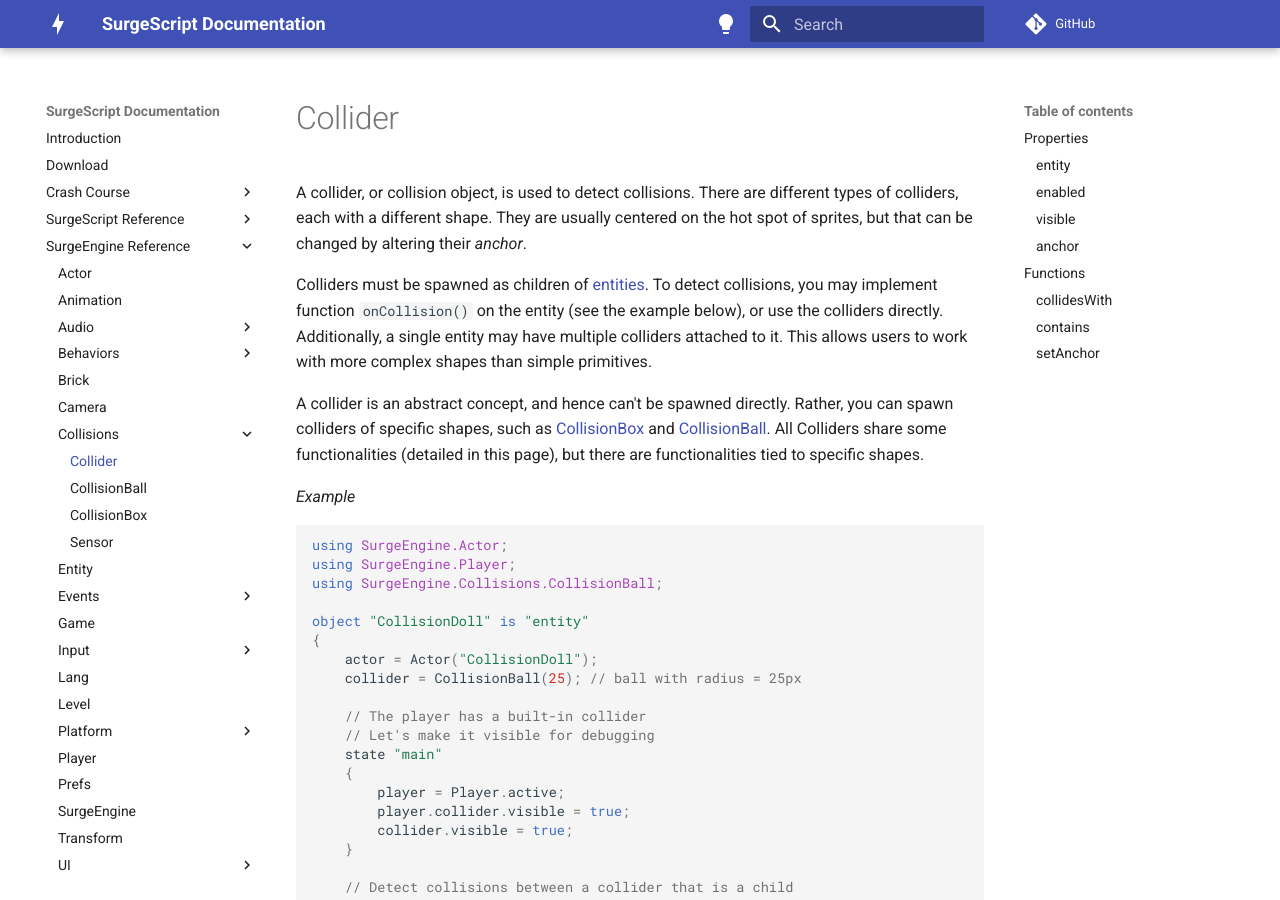
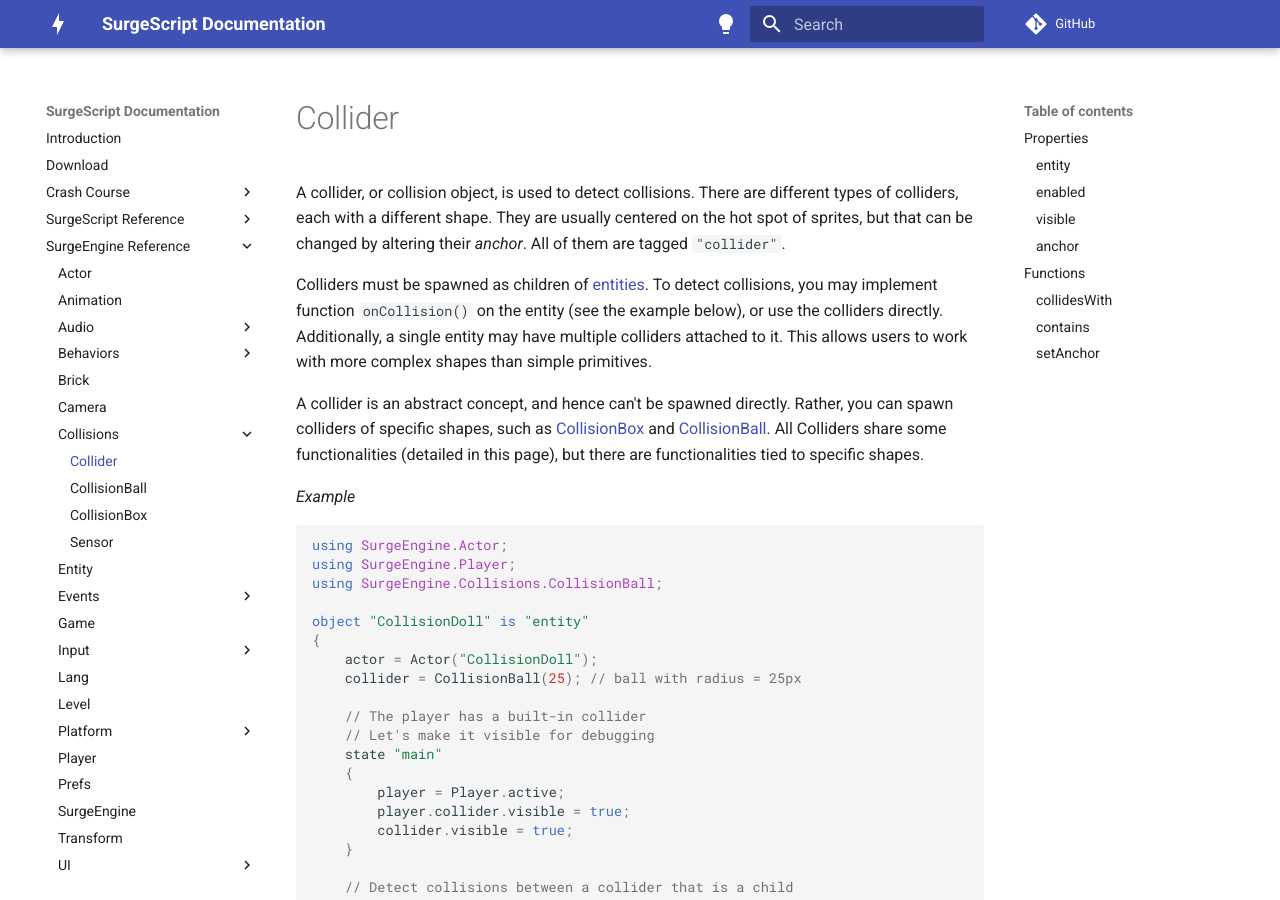
Before and after one commit to alemart/surgescript, an MkDocs documentation site: the page built from docs/engine/collider.md, in a window 1280 px wide and 900 px high. Built offline with MkDocs 1.6.1 and Material for MkDocs 9.7.7, drawn with Linux system fonts in a browser that asks for light colours; comment, search, counter and statistics services are not loaded.

Commit message:
Update text

```diff
--- a/docs/engine/collider.md
+++ b/docs/engine/collider.md
@@ -1,7 +1,7 @@
 Collider
 ========
 
-A collider, or collision object, is used to detect collisions. There are different types of colliders, each with a different shape. They are usually centered on the hot spot of sprites, but that can be changed by altering their *anchor*.
+A collider, or collision object, is used to detect collisions. There are different types of colliders, each with a different shape. They are usually centered on the hot spot of sprites, but that can be changed by altering their *anchor*. All of them are tagged `"collider"`.
 
 Colliders must be spawned as children of [entities](/engine/entity). To detect collisions, you may implement function `onCollision()` on the entity (see the example below), or use the colliders directly. Additionally, a single entity may have multiple colliders attached to it. This allows users to work with more complex shapes than simple primitives.
 
```
